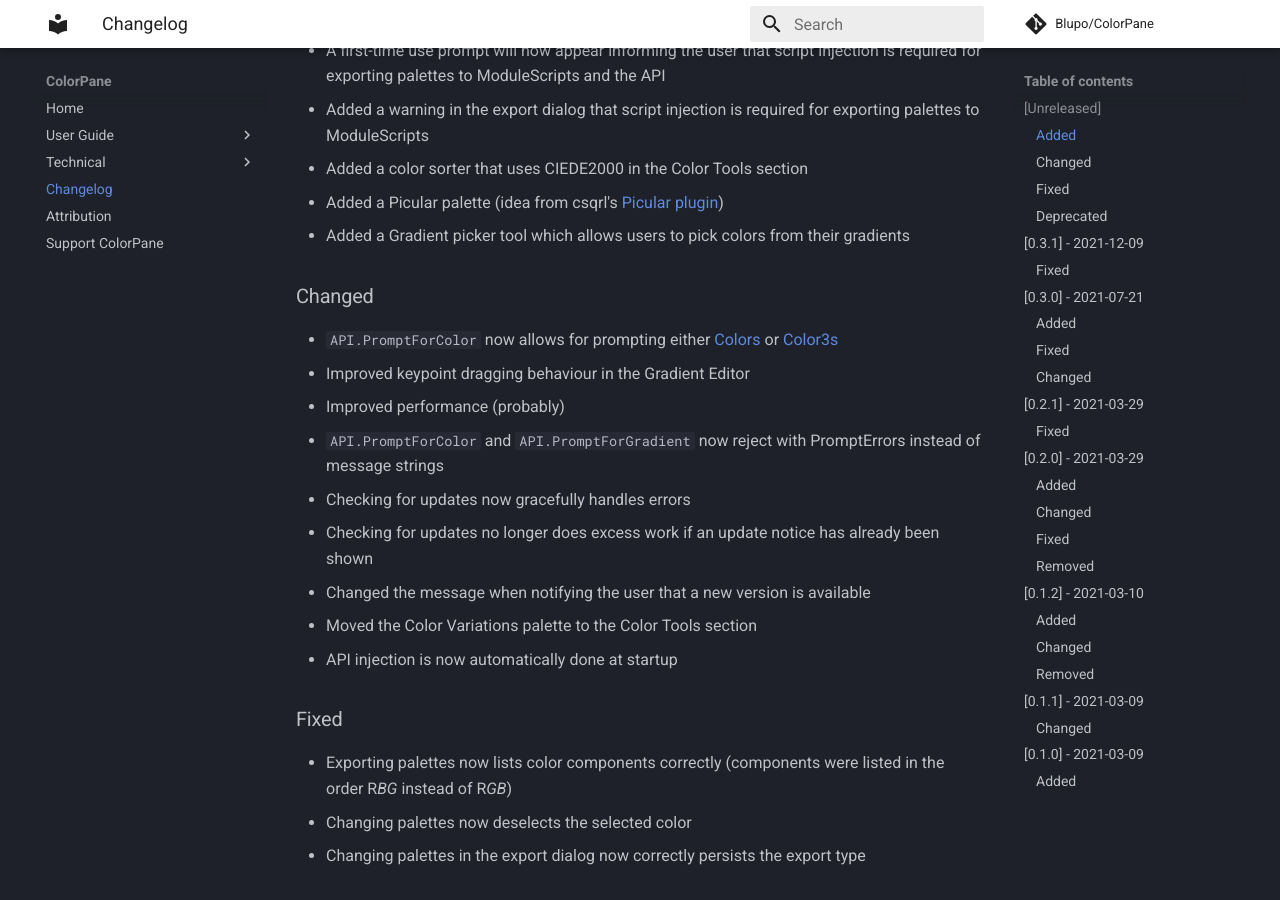
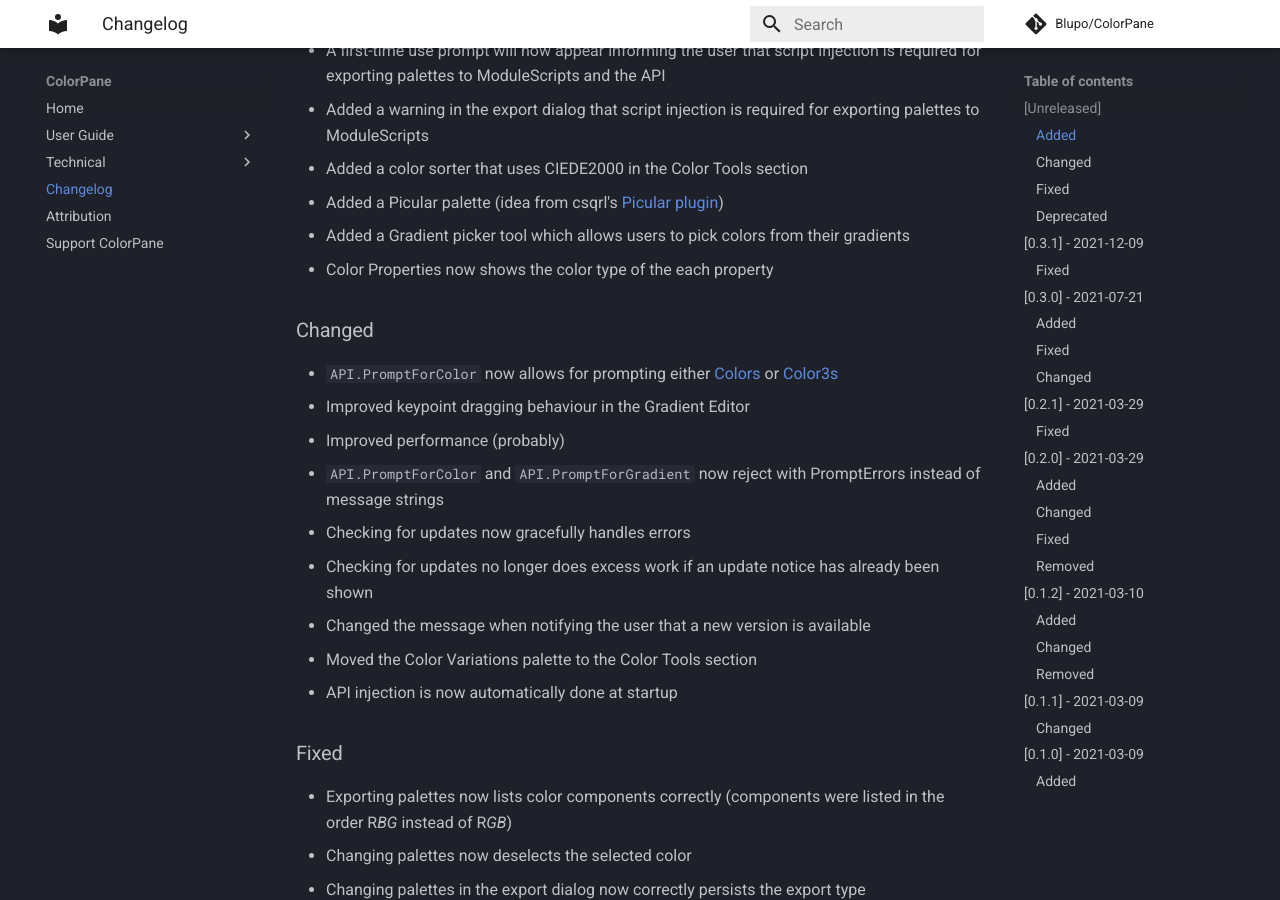
Before and after one commit to Blupo/ColorPane, an MkDocs documentation site: the page built from docs/changelog.md, in a window 1280 px wide and 900 px high, scrolled down 458 px. Built offline with MkDocs 1.6.1 and Material for MkDocs 9.7.7, drawn with Linux system fonts in a browser that asks for light colours; comment, search, counter and statistics services are not loaded.

Commit message:
Color Properties refactor
- Show color types

```diff
--- a/docs/changelog.md
+++ b/docs/changelog.md
@@ -11,6 +11,7 @@
 - Added a color sorter that uses CIEDE2000 in the Color Tools section
 - Added a Picular palette (idea from csqrl's [Picular plugin](https://devforum.roblox.com/t/914148))
 - Added a Gradient picker tool which allows users to pick colors from their gradients
+- Color Properties now shows the color type of the each property
 
 ### Changed
 - `API.PromptForColor` now allows for prompting either [Colors](https://blupo.github.io/Color/api/color/) or [Color3s](https://developer.roblox.com/api-reference/datatype/Color3)
```
Also changed, not shown: .gitmodules, 6 other files.
